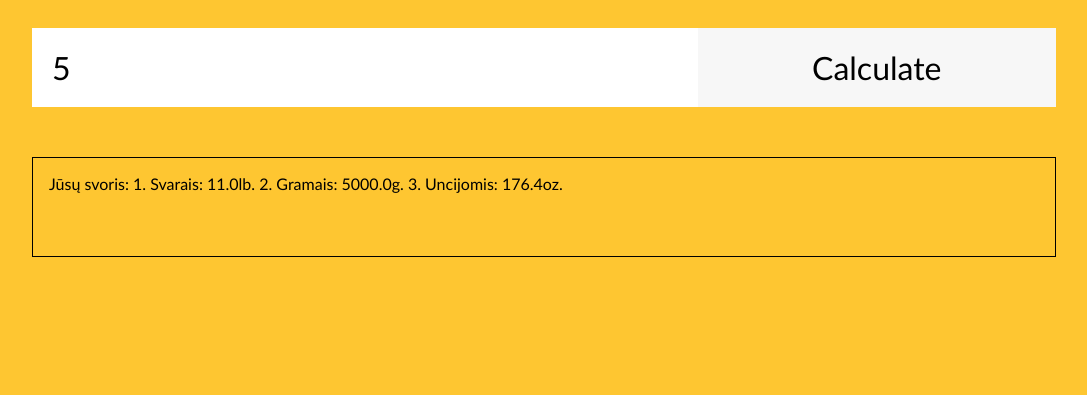
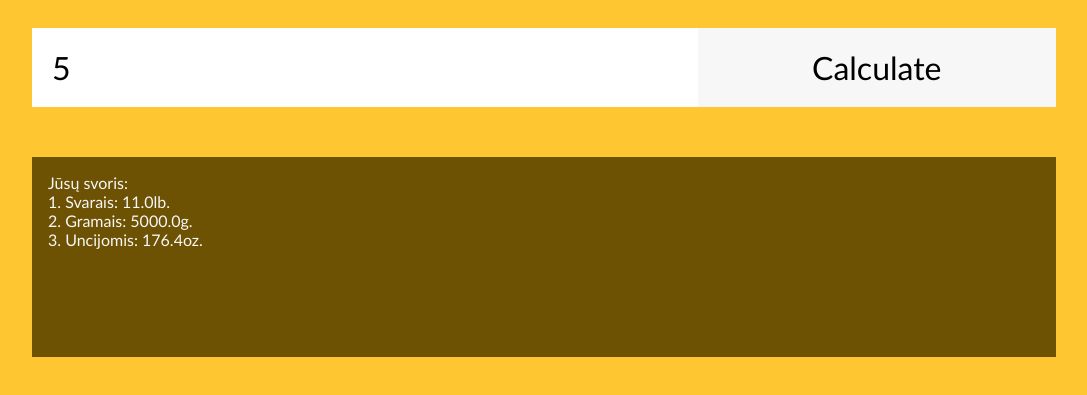
Before and after one commit to giedrius-tumosa/JS-atsiskaitymas, a plain HTML site: page Task 1/Index.html in a window 1280 px wide. Both pictures are taken after typing "5" into the empty fields and a click on the input "Calculate". Shown: the part 189-584 px from the top of the page, without its empty margins (96-1183 px from the left). Drawn offline with Linux system fonts and the light colour scheme.

Commit message:
Corrected Task 1 styles.

```diff
--- a/Task 1/script.js
+++ b/Task 1/script.js
@@ -11,7 +11,7 @@ Pastaba: atvaizdavimas turi būti matomas pateikus formą ir pateikiamas
 
 const form = document.querySelector("#form-weightCalc");
 const output = document.querySelector("#output");
-const outputParagraph = document.createElement("p");
+const outputParagraph = document.createElement("pre");
 output.append(outputParagraph);
 
 form.addEventListener("submit", (e) => {
@@ -25,16 +25,11 @@ form.addEventListener("submit", (e) => {
       weight_Kg / 0.0010000,
       weight_Kg * 35.274
     ];
-    const text = document.createTextNode(`
-      Jūsų svoris:
-      1. Svarais: ${weight_Lb.toFixed(1)}lb.
-      2. Gramais: ${weight_G.toFixed(1)}g.
-      3. Uncijomis: ${weight_Oz.toFixed(1)}oz.
+    const text = document.createTextNode(`Jūsų svoris:\n1. Svarais: ${weight_Lb.toFixed(1)}lb.\n2. Gramais: ${weight_G.toFixed(1)}g.\n3. Uncijomis: ${weight_Oz.toFixed(1)}oz.
     `);
     outputParagraph.append(text);
   } else {
-    const text = document.createTextNode(`Klaida: neatpažinti duomenys.
-    Susiekite su administratoriumi.`);
+    const text = document.createTextNode(`Klaida: neatpažinti duomenys.\nĮveskite iš naujo arba susiekite su \nadministratoriumi.`);
     outputParagraph.append(text);
   }
 })
--- a/Task 1/style.css
+++ b/Task 1/style.css
@@ -53,11 +53,12 @@ form {
 }
 
 #output {
-  border: 1px solid #000;
   max-width: 80%;
-  min-height: 100px;
+  min-height: 200px;
   margin: 50px auto;
   padding: 1rem;
+  background-color: #6e5203;
+  color: #f7f7f7;
 }
 
 /* Tablet */
```
